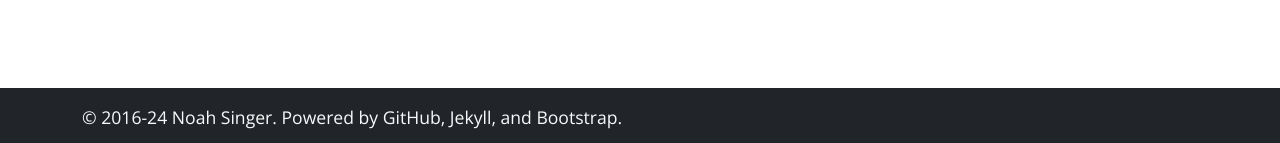
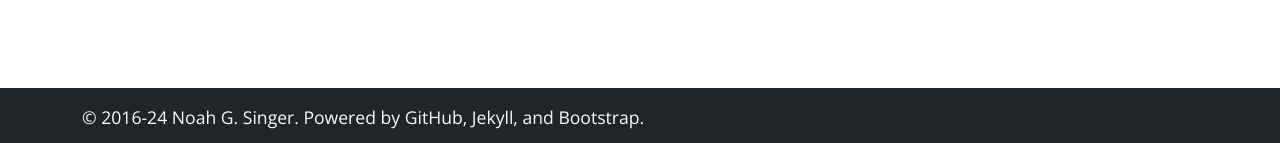
Before and after one commit to singerng/noahsinger.org, a Jekyll site: the page built from index/index.html, in a window 1280 px wide and 900 px high, scrolled down 821 px. Shown: the part 754-897 px from the top of the window. Built offline with Jekyll 4.4.1, drawn with Linux system fonts in a browser that asks for light colours; nearby versions of some CDN libraries; some of the changed text lies outside the part shown.

Commit message:
added ocsp doi and changed middle init

```diff
--- a/_data/papers/publications.yaml
+++ b/_data/papers/publications.yaml
@@ -44,6 +44,8 @@
       doi: 10.4230/LIPIcs.APPROX/RANDOM.2021.17
     - type: journal
       title: Computational Complexity
+      doi: 10.1007/s00037-024-00252-5
+      volume: 33
   talk: https://www.youtube.com/watch?v=QAHM1dCuJyQ
 
 - title: "Point-hyperplane incidence geometry and the log-rank conjecture"
@@ -52,5 +54,5 @@
   venues:
     - type: journal
       title: ACM Transactions on Computation Theory
-      volume: 14.2 (2022)
+      volume: 14.2
       doi: 10.1145/3543684
--- a/_layouts/default.html
+++ b/_layouts/default.html
@@ -22,7 +22,7 @@
   <body class="d-flex flex-column h-100">
       <nav class="navbar navbar-expand-md navbar-dark fixed-topf">
         <div class="container-fluid">
-          <a class="navbar-brand" href="/">noah singer</i></a>
+          <a class="navbar-brand" href="/">noah g singer</i></a>
           <button class="navbar-toggler" type="button" data-bs-toggle="collapse" data-bs-target="#navbarCollapse" aria-controls="navbarCollapse" aria-expanded="false" aria-label="Toggle navigation">
             <span class="navbar-toggler-icon"></span>
           </button>
@@ -59,7 +59,7 @@
 
     <footer class="footer bg-dark text-light pt-3 mt-5">
       <div class="container">
-        <p>&copy; 2016-24 Noah Singer. Powered by GitHub, Jekyll, and Bootstrap.</p>
+        <p>&copy; 2016-24 Noah G. Singer. Powered by GitHub, Jekyll, and Bootstrap.</p>
       </div>
     </footer>
 
--- a/index/index.html
+++ b/index/index.html
@@ -10,10 +10,10 @@
       <img class="card-img-top" src="/static/images/noahsinger.jpg"/>
       <div class="card-body">
         <div class="card-text">
-          <i class="fas fa-user"></i> Noah Singer (<a href="https://www.mypronouns.org/he-him" target="_blank">he/him</a>)<br/>
+          <i class="fas fa-user"></i> Noah G. Singer (<a href="https://www.mypronouns.org/he-him" target="_blank">he/him</a>)<br/>
           <i class="fas fa-building"></i> Carnegie Mellon University<br/>
           <i class="fas fa-door-open"></i> Gates 9009</br>
-          <i class="fas fa-envelope"></i> <em>first initial</em> g <em>last name</em> <em>(at)</em> cs <em>(dot)</em> cmu <em>(dot)</em> edu<br/>
+          <i class="fas fa-envelope"></i> <em>first initial</em> <em>middle initial</em> <em>last name</em> <em>(at)</em> cs <em>(dot)</em> cmu <em>(dot)</em> edu<br/>
           <i class="fab fa-twitter"></i> <a href="https://twitter.com/singerng_" target="_blank">@singerng_</a>
         </div>
       </div>
```
